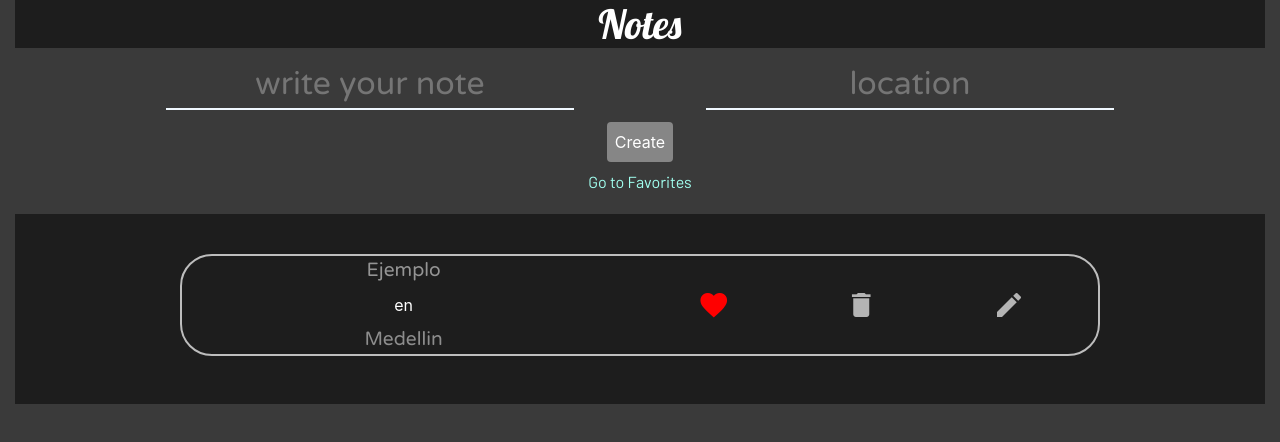
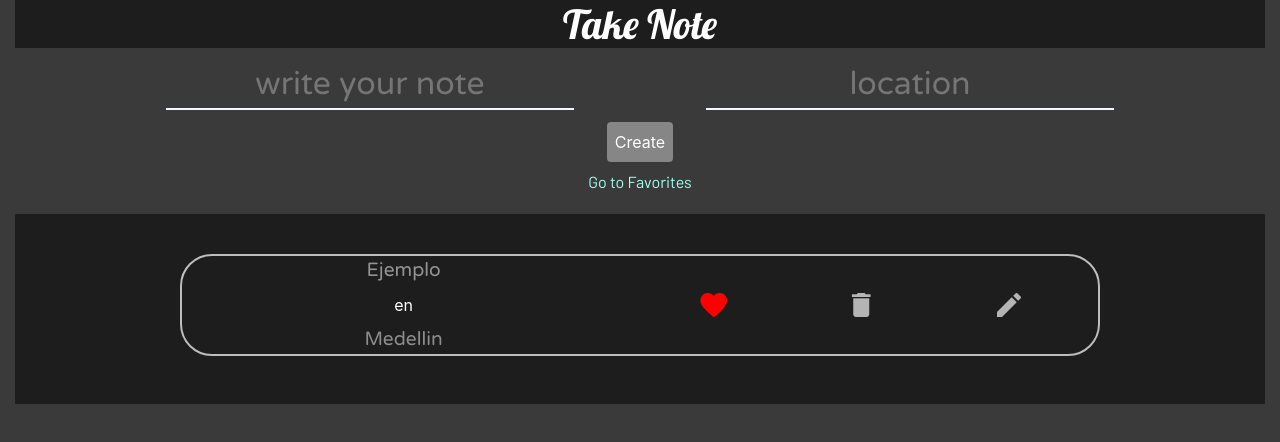
Before and after one commit to srendong/toDoRedux, a React app: page /#/notes in a window 1280 px wide. Built offline with nearby package versions, Linux system fonts and the light colour scheme.

Commit message:
favicon&Name

```diff
--- a/public/index.html
+++ b/public/index.html
@@ -2,7 +2,7 @@
 <html lang="en">
   <head>
     <meta charset="utf-8" />
-    <link rel="shortcut icon" href="%PUBLIC_URL%/favicon.ico" />
+    <link rel="shortcut icon" href="%PUBLIC_URL%/Note.png" />
     <meta name="viewport" content="width=device-width, initial-scale=1" />
     <meta name="theme-color" content="#000000" />
     <meta
@@ -24,7 +24,7 @@
       work correctly both with client-side routing and a non-root public URL.
       Learn how to configure a non-root public URL by running `npm run build`.
     -->
-    <title>React App</title>
+    <title>Take Note</title>
     <link href="https://fonts.googleapis.com/css?family=Lobster&display=swap" rel="stylesheet">
     <link href="https://fonts.googleapis.com/icon?family=Material+Icons"
       rel="stylesheet">
--- a/src/Components/Notes/Notes.js
+++ b/src/Components/Notes/Notes.js
@@ -27,10 +27,8 @@ const Notes = props => {
 
   return (
     <div className="notesContainer container-fluid">
-      <h1 className="notesHeader">Notes</h1>
-
+      <h1 className="notesHeader ">Take Note</h1>
       <Form />
-
       <Link to="/favorites">
         <p className="subtitle text-center">Go to Favorites </p>
       </Link>
```
Also changed, not shown: public/Note.png (added).
